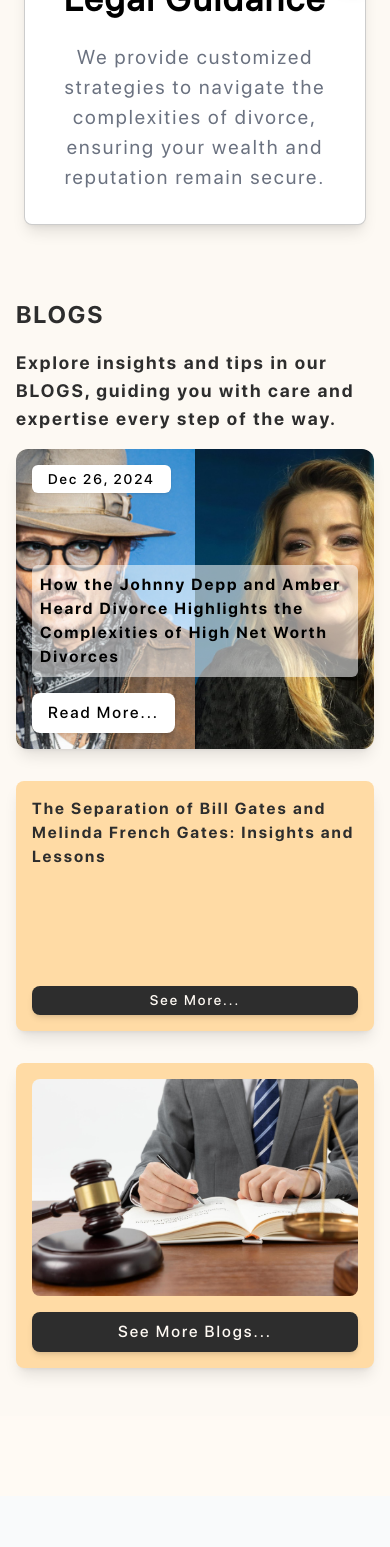
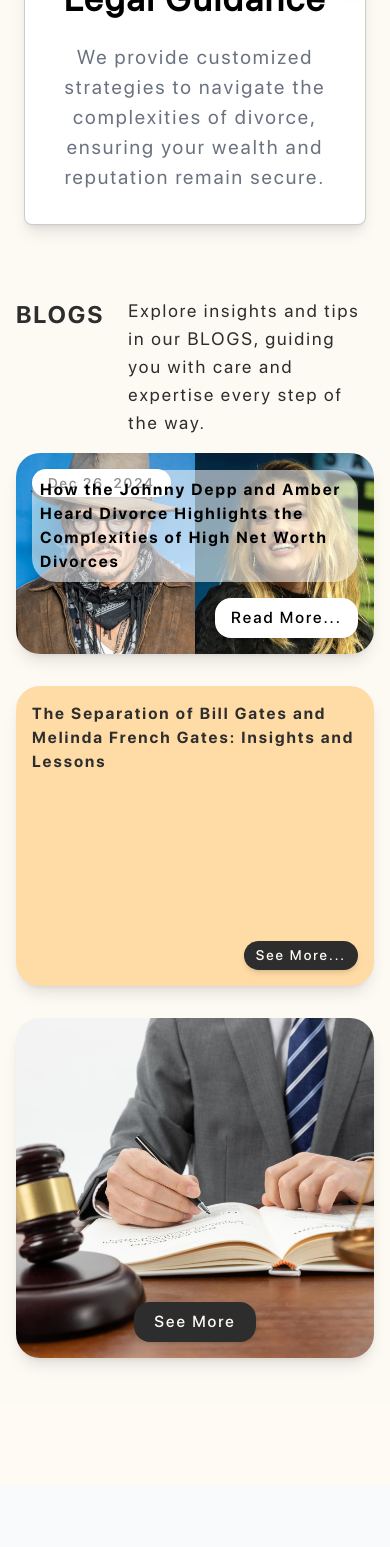
Before and after one commit to rumeshsmrr/Jimmu_V2, a React (Vite) app: page / in a window 390 px wide. Shown: the part 6765-8312 px from the top of the page. Built offline with nearby package versions, Linux system fonts and the light colour scheme.

Commit message:
Style Blogs Refactor Header
Redesigned the Blogs page more similar to FIgma design.
On header Blog changed to Blogs.

```diff
--- a/src/components/Blogs.jsx
+++ b/src/components/Blogs.jsx
@@ -3,6 +3,7 @@
 import featuredImg from "../assets/images/Blog1.png";
 import blogImg1 from "../assets/images/Blog2.png";
 import blogImg2 from "../assets/images/SmBlog.jpg";
+import { div } from "framer-motion/client";
 
 
 const Blogs = () => {
@@ -53,7 +54,7 @@
         transition={{ duration: 0.5 }}
       >
         <motion.div
-          className="max-w-screen-xl w-full flex flex-col lg:flex-row gap-8 items-end justify-center"
+          className="max-w-screen-xl w-full flex flex-col lg:flex-row gap-8 items-start justify-center"
           initial={{ opacity: 0 }}
           animate={{ opacity: 1 }}
           exit={{ opacity: 0 }}
@@ -61,15 +62,18 @@
         >
           {/* Left Section */}
           <motion.div
-            className="w-full lg:w-[65%] md:w-[70%] sm:w-full relative font-SF_Bold"
+            className="w-full lg:w-[75%] md:w-[70%] sm:w-full relative font-SF_Bold"
             initial={{ x: -100 }}
             animate={{ x: 0 }}
             transition={{ duration: 0.8, ease: "easeOut" }}
           >
-            <h1 className="text-[24px] sm:text-[28px] md:text-[32px] lg:text-[64px] text-3xl font-SF_Bold text-[#2D2D2D] mb-4">BLOGS</h1>
-            <p className="text-[14px] sm:text-[16px] md:text-[20px] text-lg text-[#2D2D2D] mb-4">
-              Explore insights and tips in our BLOGS, guiding you with care and expertise every step of the way.
-            </p>
+            <div className="flex">
+              <h1 className="text-[24px] sm:text-[28px] md:text-[32px] lg:text-[96px] text-3xl font-SF_Bold text-[#2D2D2D] mb-4">BLOGS</h1>
+              <p className="text-[14px] sm:text-[16px] md:text-[18px] text-lg text-[#2D2D2D] font-SF_Regular mb-4 ml-6">
+                Explore insights and tips in our BLOGS, guiding you with care and expertise every step of the way.
+              </p>
+            </div>
+
             <AnimatePresence mode="wait">
               {blogs
                 .filter((blog) => blog.id === activeBlog)
@@ -85,35 +89,35 @@
                     <img
                       src={blog.image}
                       alt={`Blog ${blog.id}`}
-                      className="w-full h-[300px] sm:h-[400px] md:h-[600px] object-cover rounded-xl shadow-lg"
+                      className="w-full  sm:h-[400px] md:h-[600px] object-cover rounded-3xl shadow-lg"
                     />
-                    <div className="absolute top-4 left-4 bg-white text-black text-sm font-SF_Medium px-4 py-1 rounded-md shadow">
+                    <div className="absolute top-4 left-4 bg-white text-black text-sm font-SF_Medium px-4 py-1 rounded-3xl shadow">
                       {blog.date}
                     </div>
                     <div className="absolute bottom-2 left-2 right-2 font-SF_Regular">
-                      <div className=" p-2 rounded-md">
+                      <div className="p-2 rounded-md flex flex-col items-end">
                         {!showFullContent ? (
                           <>
-                            <div className="bg-white bg-opacity-55 p-2 rounded-md">
-
+                            <div className="bg-white bg-opacity-55 p-2 rounded-3xl">
                               <h2 className="sm:text-[20px] md:text-[28px] font-SF_Bold text-[#000000]">
-                              {blog.title}
-                            </h2></div>
+                                {blog.title}
+                              </h2>
+                            </div>
                             <button
                               onClick={handleReadMore}
-                              className="mt-4 px-4 py-2 bg-[#ffffff] text-black font-SF_Medium rounded-lg shadow-md hover:bg-[#FFAA29] transition text-[16px] w-auto"
+                              className="mt-4 px-4 py-2 bg-[#ffffff] text-black font-SF_Medium rounded-2xl shadow-md hover:bg-[#FFAA29] transition text-[16px] w-auto"
                             >
                               Read More...
                             </button>
                           </>
                         ) : (
                           <>
-                            <div className="bg-white bg-opacity-80 p-4 rounded-lg mt-4 overflow-y-auto max-h-[200px] shadow-lg text-sm h-[300px]">
+                            <div className="bg-white bg-opacity-80 p-4 rounded-2xl mt-4 overflow-y-auto max-h-[200px] shadow-lg text-sm h-[300px]">
                               {blog.description}
                             </div>
                             <button
                               onClick={() => setShowFullContent(false)}
-                              className="mt-4 px-4 py-2 bg-[#ffffff] text-black font-SF_Medium rounded-lg shadow-md hover:bg-[#FFAA29] transition text-[16px] w-auto"
+                              className="mt-4 px-4 py-2 bg-[#ffffff] text-black font-SF_Medium rounded-2xl shadow-md hover:bg-[#FFAA29] transition text-[16px] w-auto"
                             >
                               Collapse
                             </button>
@@ -128,7 +132,7 @@
 
           {/* Right Section: Square Cards */}
           <motion.div
-            className="w-full lg:w-[35%] md:w-[30%] sm:w-full flex flex-col gap-8 items-end font-SF_Regular"
+            className="w-full   lg:w-[25%] md:w-[30%] sm:w-full flex flex-col gap-8 justify-start font-SF_Regular"
             initial={{ x: 100 }}
             animate={{ x: 0 }}
             transition={{ duration: 0.8, ease: "easeOut" }}
@@ -138,7 +142,7 @@
               .map((blog) => (
                 <motion.div
                   key={blog.id}
-                  className="relative bg-[#FFDBA5] p-4 rounded-lg shadow-lg flex flex-col gap-2 justify-between cursor-pointer h-[250px] w-full mx-auto"
+                  className="relative bg-[#FFDBA5]  p-4 rounded-3xl shadow-lg flex flex-col gap-2 justify-between cursor-pointer h-[300px] w-full mx-auto"
                   onClick={() => handleSeeMore(blog.id)}
                   whileHover={{ scale: 1.05 }}
                   transition={{ duration: 0.3 }}
@@ -146,32 +150,36 @@
                   <h3 className="sm:text-[20px] font-SF_Bold text-[#2D2D2D]">
                     {blog.title}
                   </h3>
-                  <button className="mt-2 px-3 py-1 bg-[#2D2D2D] text-[#FFFAF4] text-[14px] font-SF_Medium rounded-lg shadow-md hover:bg-[#FFAA29] transition w-auto">
+                  <div className="flex justify-end"><button className="mt-2 px-3 py-1 bg-[#2D2D2D] text-[#FFFAF4] text-[14px] font-SF_Medium rounded-2xl shadow-md hover:bg-[#FFAA29] transition ">
                     See More...
-                  </button>
+                  </button></div>
+
                 </motion.div>
               ))}
 
             {/* See More Blogs Card */}
             <motion.div
-              className="relative bg-[#FFDBA5] p-4 rounded-lg shadow-lg flex flex-col gap-2 font-SF_Regular  mx-auto transition-transform duration-300 hover:scale-105"
+              className="  bg-[#FFDBA5] h-[340px] w-full p-4 rounded-3xl shadow-lg flex flex-col justify-end gap-2 font-SF_Regular mx-auto transition-transform duration-300 hover:scale-105"
               whileHover={{ scale: 1.05 }}
               transition={{ duration: 0.3 }}
+              style={{
+                backgroundImage: `url(${blogImg2})`,
+                backgroundSize: 'cover',
+                backgroundPosition: 'center',
+                backgroundRepeat: 'no-repeat',
+              }}
             >
-              <img
-                src={blogImg2}
-                alt="See More Blogs"
-                className="w-full h-full object-cover rounded-lg transition-opacity duration-300 hover:opacity-80"
-              />
               {showMessage ? (
-                <p className="mt-2 text-center text-[#2D2D2D] font-semibold">No more Blogs</p>
+                <p className="mt-2 text-center text-[#ffffff] font-semibold">No more Blogs</p>
               ) : (
-                <button
+                <div className="flex justify-center"><button
                   onClick={() => setShowMessage(true)}
-                  className="mt-2 px-4 py-2 bg-[#2D2D2D] text-[#FFFAF4] text-[16px] font-SF_Medium rounded-lg shadow-md hover:bg-[#FFAA29] transition duration-300"
+                  className="mt-2 px-5 py-2 bg-[#2D2D2D] text-[#FFFAF4] text-[16px] font-SF_Medium rounded-2xl shadow-md hover:bg-[#FFAA29] transition duration-300"
                 >
-                  See More Blogs...
-                </button>
+                  See More
+                </button></div>
+
+
               )}
             </motion.div>
           </motion.div>
--- a/src/components/Header.jsx
+++ b/src/components/Header.jsx
@@ -66,7 +66,7 @@
     { name: "Home", id: "home" },
     { name: "Services", id: "services" },
     { name: "About Us", id: "about-us" },
-    { name: "Blog", id: "blogs" },
+    { name: "Blogs", id: "blogs" },
   ];
 
   return (
```
